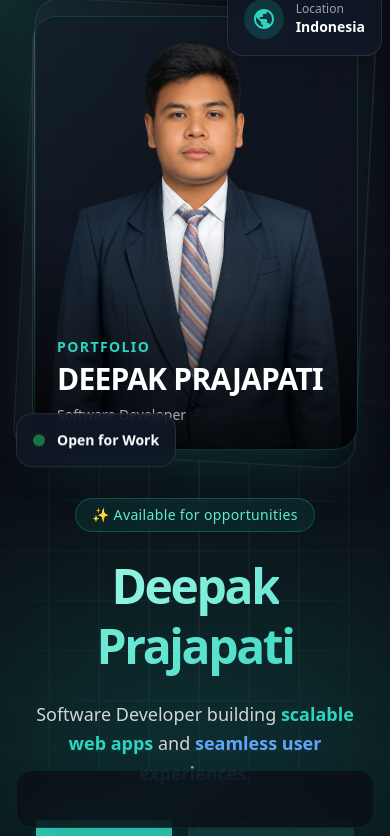
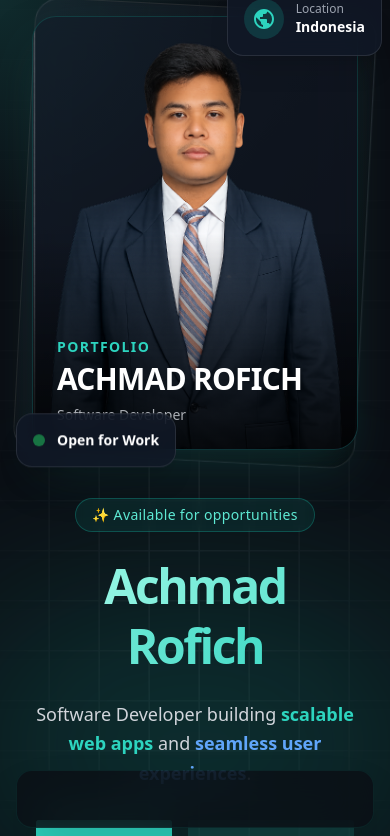
Before and after one commit to achmadrofich/Profile, a Vue app: page / in a window 390 px wide. Shown: the top 836 px of the page. Built offline with nearby package versions, Linux system fonts and the light colour scheme; some icons are missing.

Commit message:
Update layout for responsive mode and personalize name to Achmad Rofich

```diff
--- a/src/App.vue
+++ b/src/App.vue
@@ -31,7 +31,7 @@ const themeOverrides = {
 
         <div class="bg-dark min-h-screen text-white font-sans selection:bg-teal-500/30 font-inter">
           <SideNavigation />
-          <main class="relative z-10 w-full overflow-hidden md:pl-20"> <!-- Padding left to accommodate sidebar -->
+          <main class="relative z-10 w-full overflow-hidden md:pl-20 pb-24 md:pb-0"> <!-- Padding left for sidebar, Padding bottom for mobile nav -->
             <HeroSection />
             <AboutSection />
             <SkillsSection />
--- a/src/components/HeroSection.vue
+++ b/src/components/HeroSection.vue
@@ -54,7 +54,7 @@ onUnmounted(() => {
 
         <h1 class="text-5xl md:text-7xl font-bold mb-6 tracking-tighter leading-tight" data-aos="fade-up" data-aos-delay="100">
           <span class="bg-clip-text text-transparent bg-gradient-to-r from-teal-200 via-teal-400 to-blue-500 animate-gradient bg-300%">
-            Deepak Prajapati
+            Achmad Rofich
           </span>
         </h1>
 
@@ -92,7 +92,7 @@ onUnmounted(() => {
 
       <!-- Image Column -->
       <div class="order-1 md:order-2 flex justify-center md:justify-end relative" data-aos="fade-left" data-aos-delay="200">
-        <div class="relative w-full max-w-md">
+        <div class="relative w-full max-w-sm md:max-w-md">
             <!-- Glassmorphic Card Background -->
             <div class="absolute inset-0 bg-gradient-to-br from-gray-800/40 to-black/40 backdrop-blur-xl rounded-3xl border border-white/10 transform rotate-3 scale-105 z-0"></div>
 
@@ -105,7 +105,7 @@ onUnmounted(() => {
                      <!-- Name Overlay on Image (Like Reference) -->
                      <div class="absolute bottom-6 left-6 z-20">
                          <div class="text-teal-400 text-sm font-bold tracking-widest mb-1 uppercase">Portfolio</div>
-                         <h2 class="text-white text-3xl font-bold uppercase tracking-tight">Deepak Prajapati</h2>
+                         <h2 class="text-white text-3xl font-bold uppercase tracking-tight">Achmad Rofich</h2>
                          <p class="text-gray-300 text-sm mt-2 opacity-80">Software Developer</p>
                      </div>
                 </div>
```
